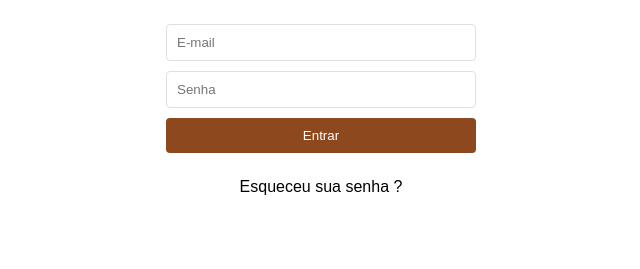
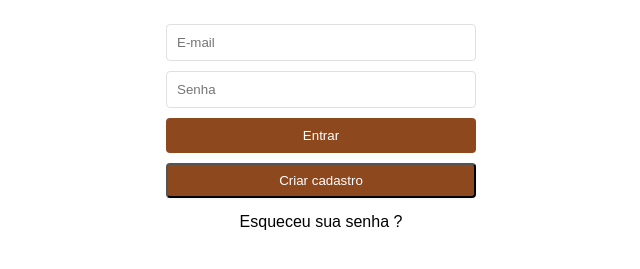
Before and after one commit to FrostKalashnikov/ProjetoPraticoDeConstrucaoDeSistema, a website: page html/index.html in a window 1280 px wide. Shown: the part 59-328 px from the top of the page, without its empty margins (319-959 px from the left). Drawn offline with Linux system fonts and the light colour scheme.

Commit message:
tela de login e cadastro atualizadas

```diff
--- a/html/index.html
+++ b/html/index.html
@@ -18,11 +18,13 @@
                 <input class="email" type="email" placeholder="E-mail">
                 <input class="password" type="password" placeholder="Senha">
                 <input class="entrar" type="button" value="Entrar">
+                <input class="cadastro" type="button" value="Criar cadastro" onclick="window.location.href='cadastro.html'">
             </form>
 
             <ul class="forgot-password">
                 <li><a class="esqueciASenha" href="#">Esqueceu sua senha ?</a></li>
             </ul>
+
         </main>
     </div>
 </body>
--- a/html/styles/cadastro.css
+++ b/html/styles/cadastro.css
@@ -30,7 +30,7 @@ box-sizing: 0 3px 5px rgba(0,0,0, 0.5);
 overflow: hidden;
 }
 .header{
-    background: linear-gradient(120deg, #E5B458 0%, #d3ba80 100%);
+    background: linear-gradient(120deg, #685532 0%, #fdb101 100%);
     padding: 24px;
     text-align: center;
     color: #000000;
--- a/html/styles/login.css
+++ b/html/styles/login.css
@@ -1,4 +1,3 @@
-
 body {
     font-family: Arial, sans-serif;
     margin: 0;
@@ -42,6 +41,7 @@ input[type="password"] {
 .entrar {
     width: 100%;
     padding: 10px;
+    top: 85px;
     background-color: #8e481e;
     color: #ffffff;
     border: none;
@@ -58,9 +58,28 @@ input[type="password"] {
     padding: 0;
     margin: 0;
     list-style-type: none;
+    ;
 }
 
 .forgot-password .esqueciASenha {
     text-decoration: none;
     color: #000000;
 }
+
+.cadastro {
+    display: flex;
+    justify-content: center;
+    align-items: center;
+    padding: 8px;
+    width: 100%;
+    top: 10px;
+    background: #8e481e;
+    box-shadow: 0px 1px 2px rgba(0, 0, 0, 0.05);
+    border-radius: 4px;
+    list-style-type: none;
+    position: relative;
+    cursor: pointer;
+    text-decoration: none;
+    color: white;
+
+}
```
